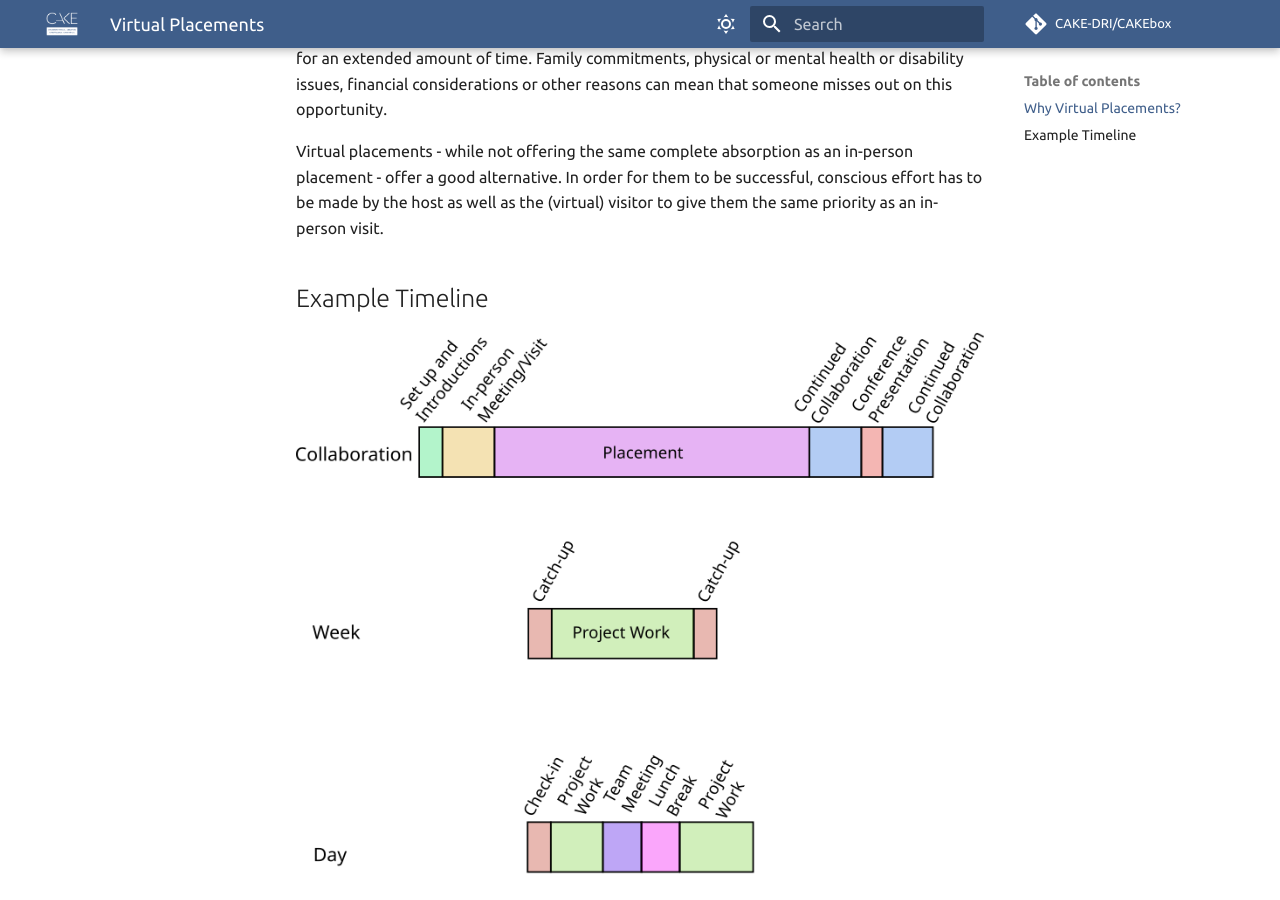
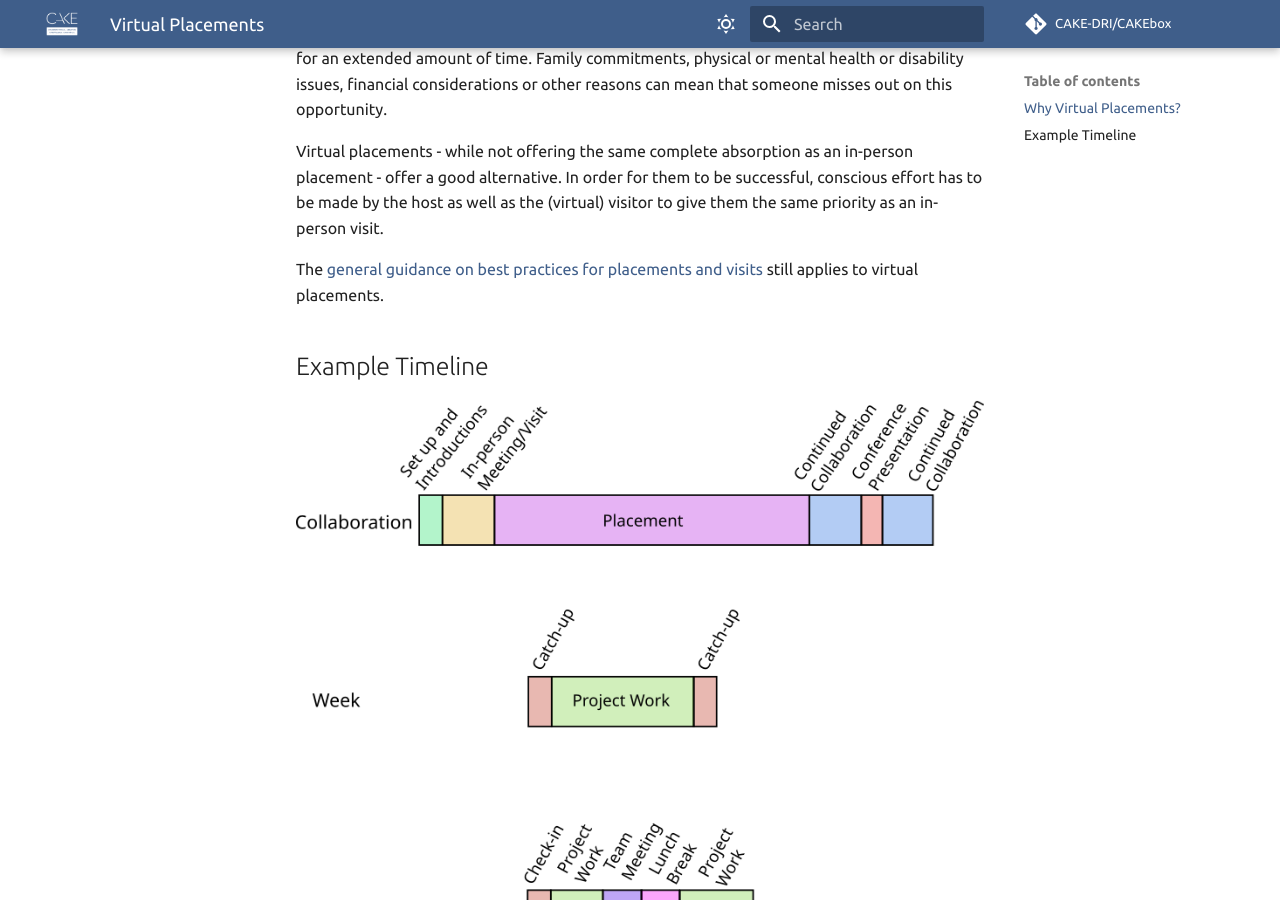
Before and after one commit to CAKE-DRI/CAKEbox, an MkDocs documentation site: the page built from docs/collaboration-and-community-building/virtual_placements.md, in a window 1280 px wide and 900 px high, scrolled down 323 px. Built offline with MkDocs 1.6.1 and Material for MkDocs 9.7.7, drawn with Linux system fonts in a browser that asks for light colours; comment, search, counter and statistics services are not loaded.

Commit message:
Add link back to general placement guidance

```diff
--- a/docs/collaboration-and-community-building/virtual_placements.md
+++ b/docs/collaboration-and-community-building/virtual_placements.md
@@ -16,6 +16,7 @@ Virtual placements - while not offering the same complete absorption as an in-pe
 for them to be successful, conscious effort has to be made by the host as well as the (virtual) visitor to give them the same
 priority as an in-person visit.
 
+The [general guidance on best practices for placements and visits](how-to-placements-and-visit.md) still applies to virtual placements.
 
 ## Example Timeline
 
```
